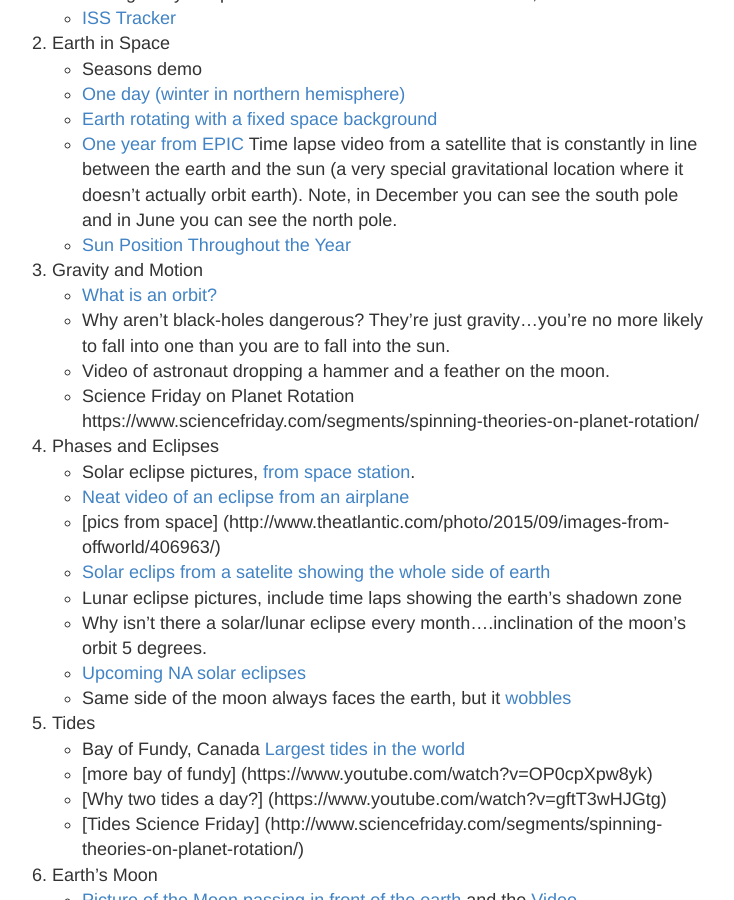
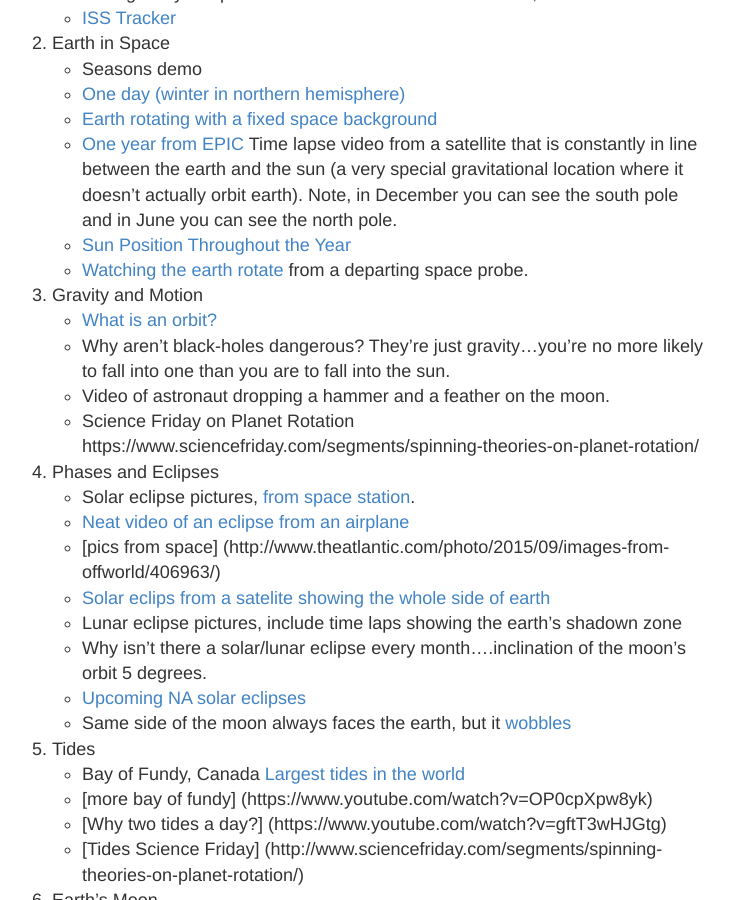
Before and after one commit to ctkstl/earth_science, a Jekyll site: the page built from resources.md, in a window 1280 px wide and 900 px high, scrolled down 7865 px. Shown: the whole window, without its empty margins (288-1022 px from the left). Built offline with Jekyll 4.4.1, drawn with Linux system fonts in a browser that asks for light colours; some of the changed text lies outside the part shown.

Commit message:
Update resources.md

```diff
--- a/resources.md
+++ b/resources.md
@@ -247,6 +247,7 @@ permalink: /resources/
         *   [Earth rotating with a fixed space background](http://giant.gfycat.com/InexperiencedQuestionableAegeancat.gif)
         *   [One year from EPIC](https://www.youtube.com/watch?v=CFrP6QfbC2g) Time lapse video from a satellite that is constantly in line between the earth and the sun (a very special gravitational location where it doesn't actually orbit earth). Note, in December you can see the south pole and in June you can see the north pole.
         *   [Sun Position Throughout the Year](https://apod.nasa.gov/apod/ap161221.html)
+        *   [Watching the earth rotate](https://apod.nasa.gov/apod/ap190825.html) from a departing space probe.
     3.  Gravity and Motion
         *   [What is an orbit?](https://ctkstl.github.io/earth_science/pages/What-is-an-Orbit/)
         *   Why aren't black-holes dangerous? They're just gravity...you're no more likely to fall into one than you are to fall into the sun.
@@ -337,6 +338,7 @@ permalink: /resources/
             *   [Io Eruption](https://commons.wikimedia.org/wiki/File:PIA00703.jpg)
             *   [Ganymede](https://commons.wikimedia.org/wiki/File:Ganymed.jpg)
             *   [Calisto](https://commons.wikimedia.org/wiki/File:Callisto_%28cropped%29-1.jpg)
+            *   [Size comparison to earth](https://i.redd.it/yknf7lcaygi31.jpg)
         *   Saturn
             *   [From Cassini Probe](https://commons.wikimedia.org/wiki/File:Saturn_from_Cassini_Orbiter_%282004-10-06%29.jpg)
             *   [Rings](https://commons.wikimedia.org/wiki/File:Anelli_di_Saturno_a_colori_naturali.jpg)
```
